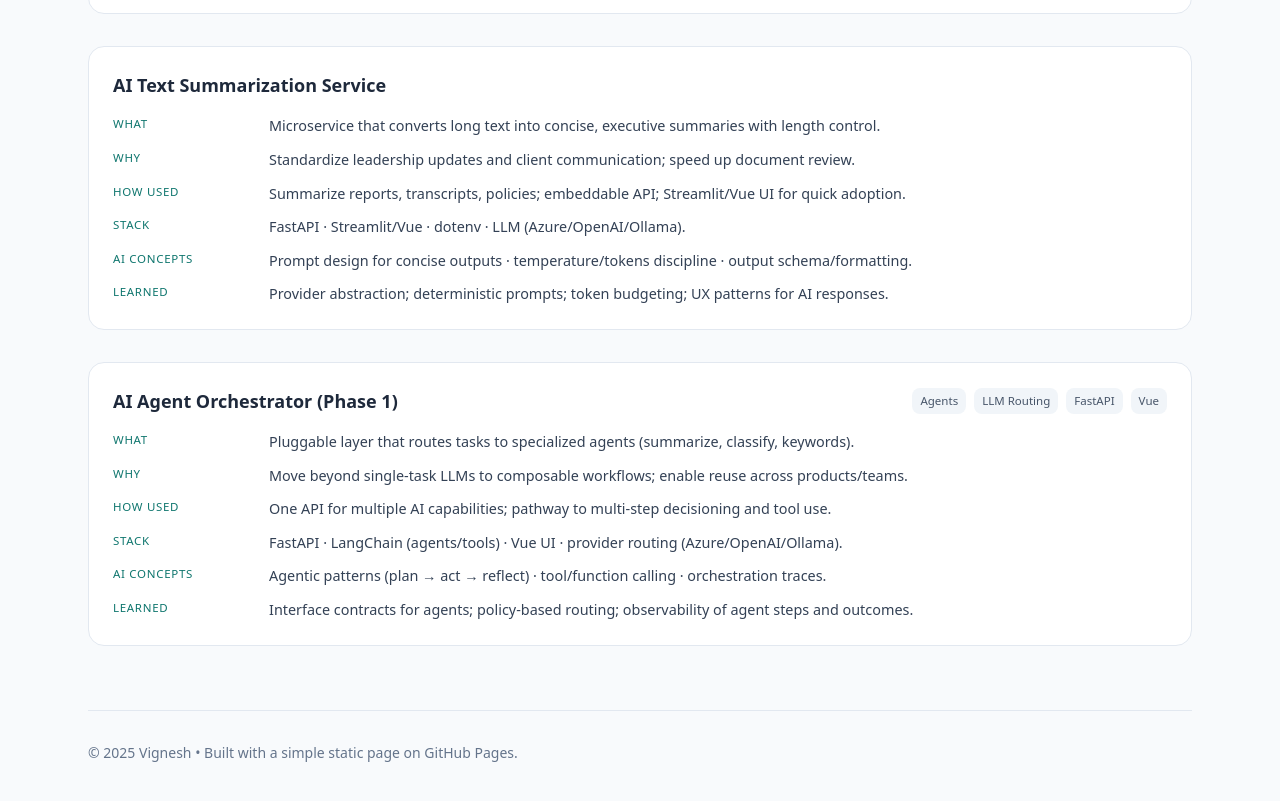
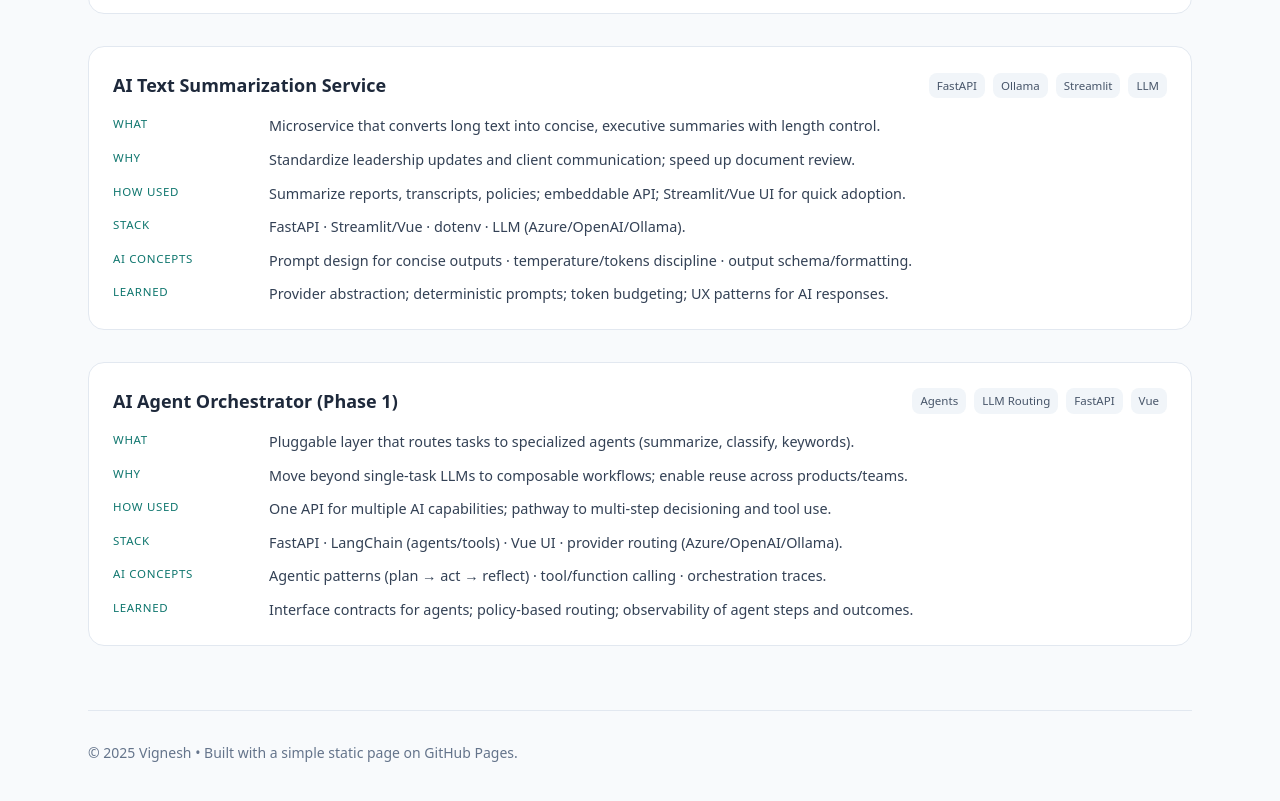
Before and after one commit to jayakrish21/jayakrish21.github.io, a plain HTML site: page index.html in a window 1280 px wide. Shown: the part 1169-1970 px from the top of the page. Drawn offline with nearby package versions, Linux system fonts and the light colour scheme.

Commit message:
Add tags for FastAPI, Ollama, Streamlit, and LLM

```diff
--- a/index.html
+++ b/index.html
@@ -183,6 +183,9 @@
   <article id="sum-details" class="mt-8 bg-white border border-slate-200 rounded-2xl p-6">
     <div class="flex items-center justify-between gap-3">
       <h3 class="text-lg font-semibold">AI Text Summarization Service</h3>
+      <div class="hidden md:flex gap-2">
+        <span class="pill">FastAPI</span><span class="pill">Ollama</span><span class="pill">Streamlit</span><span class="pill">LLM</span>
+      </div>
     </div>
 
     <div class="mt-4 space-y-3">
```
